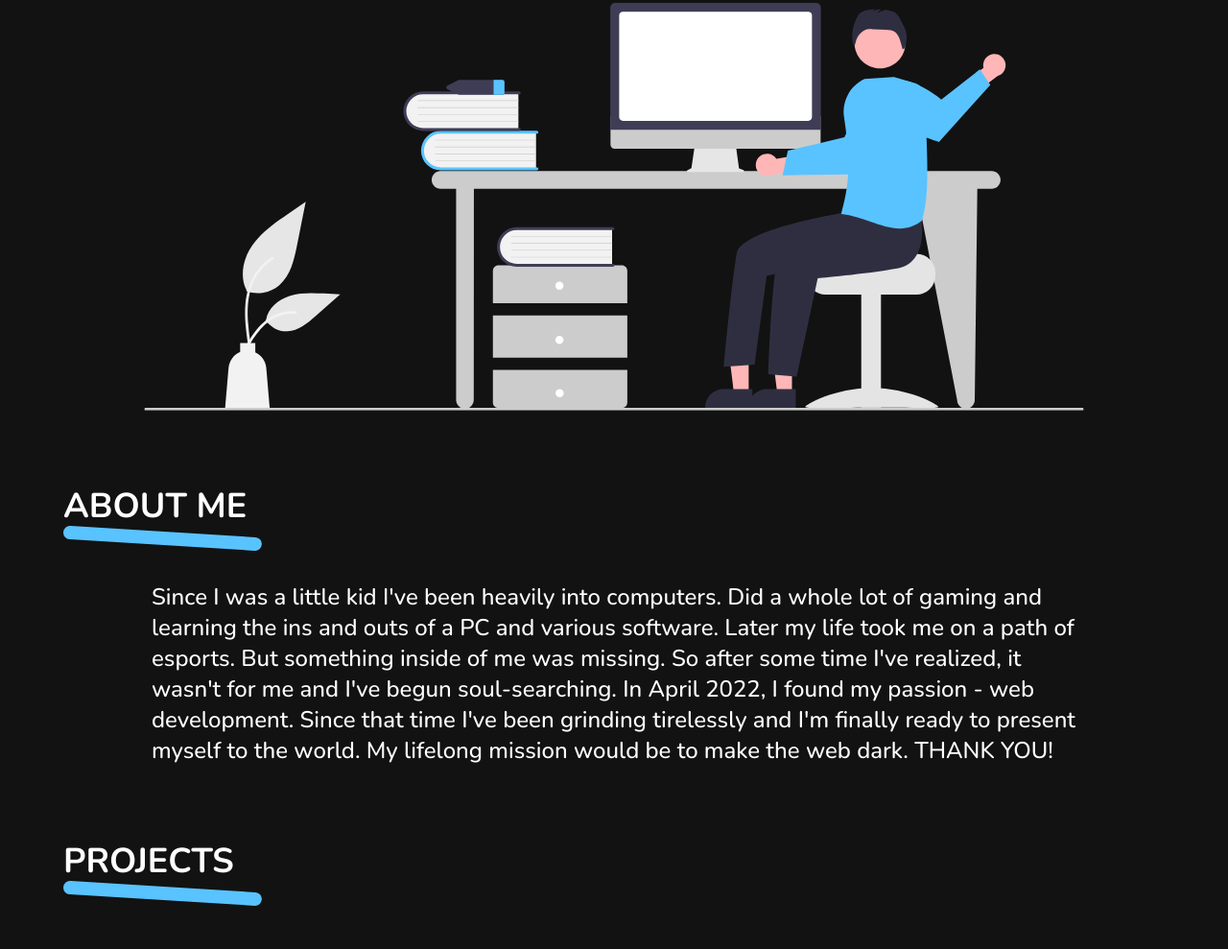
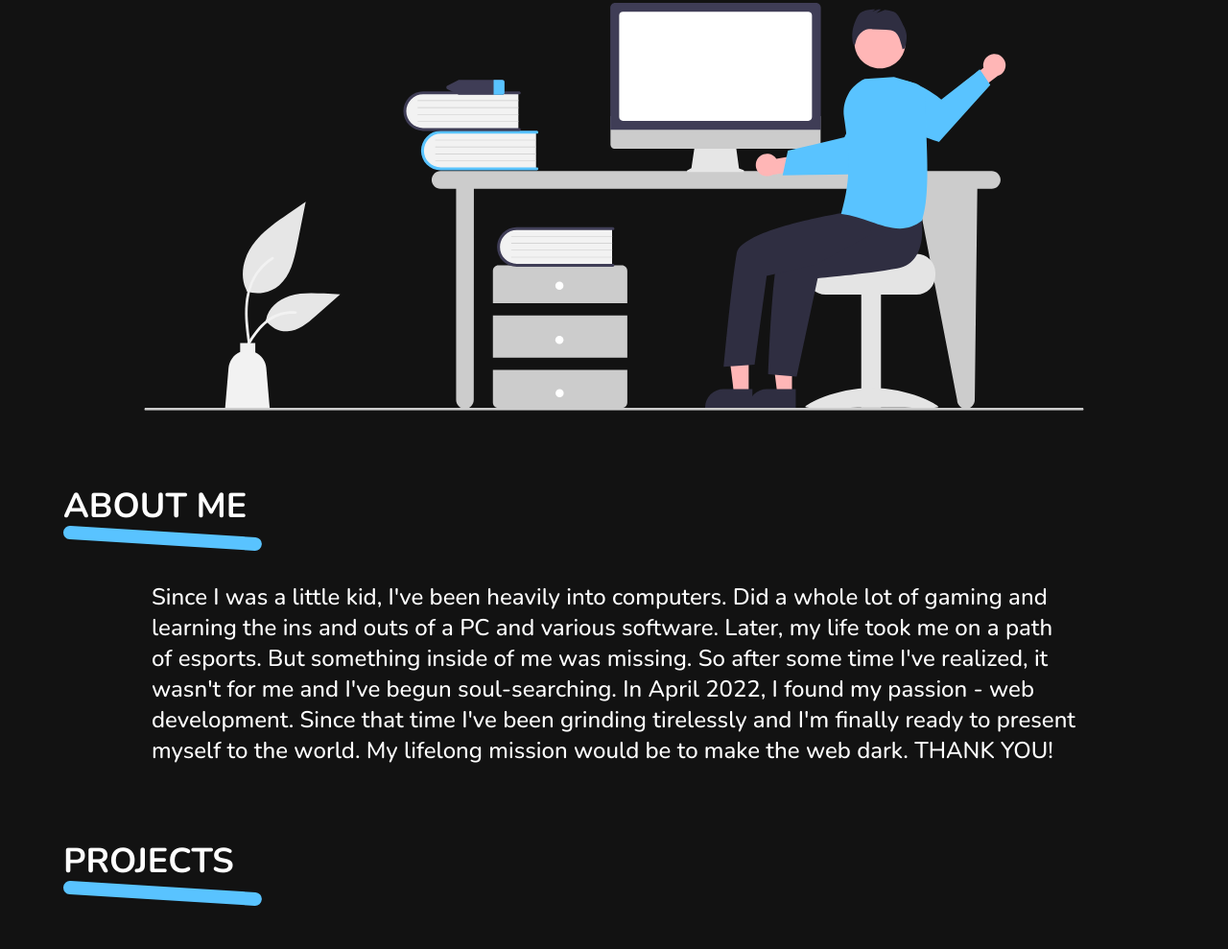
Before and after one commit to Brazy4L/brazy.one, an Astro site: page / in a window 1280 px wide. Shown: the part 261-1250 px from the top of the page at 96% size. Built offline with nearby package versions, Linux system fonts and the light colour scheme; Astro itself is replaced by a stand-in of ours.

Commit message:
Fix grammar

```diff
--- a/src/components/AboutMe.astro
+++ b/src/components/AboutMe.astro
@@ -14,8 +14,8 @@
   alt="Divider"
 />
 <p class="text-2xl font-medium mx-auto max-w-[980px] mt-8 px-2">
-  Since I was a little kid I've been heavily into computers. Did a whole lot of
-  gaming and learning the ins and outs of a PC and various software. Later my
+  Since I was a little kid, I've been heavily into computers. Did a whole lot of
+  gaming and learning the ins and outs of a PC and various software. Later, my
   life took me on a path of esports. But something inside of me was missing. So
   after some time I've realized, it wasn't for me and I've begun soul-searching.
   In April 2022, I found my passion - web development. Since that time I've been
```
